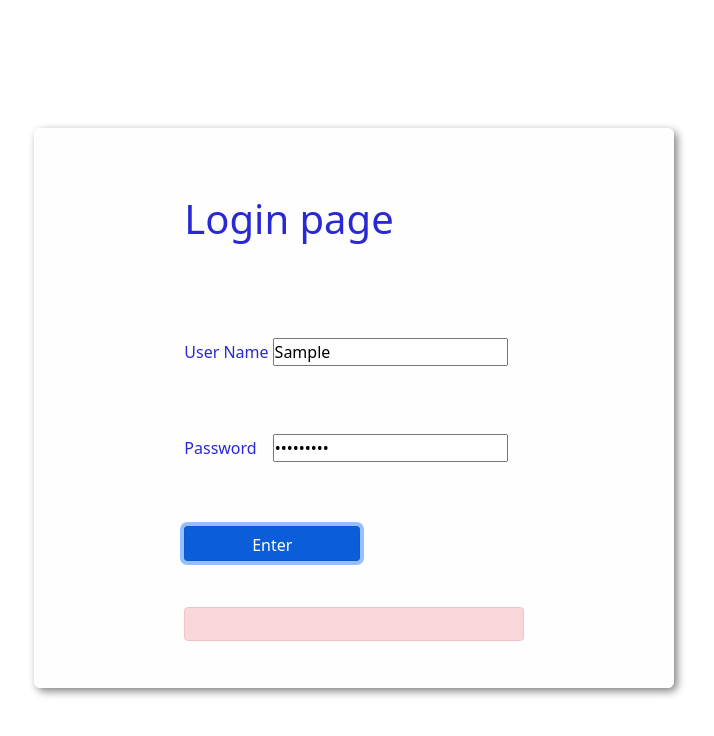
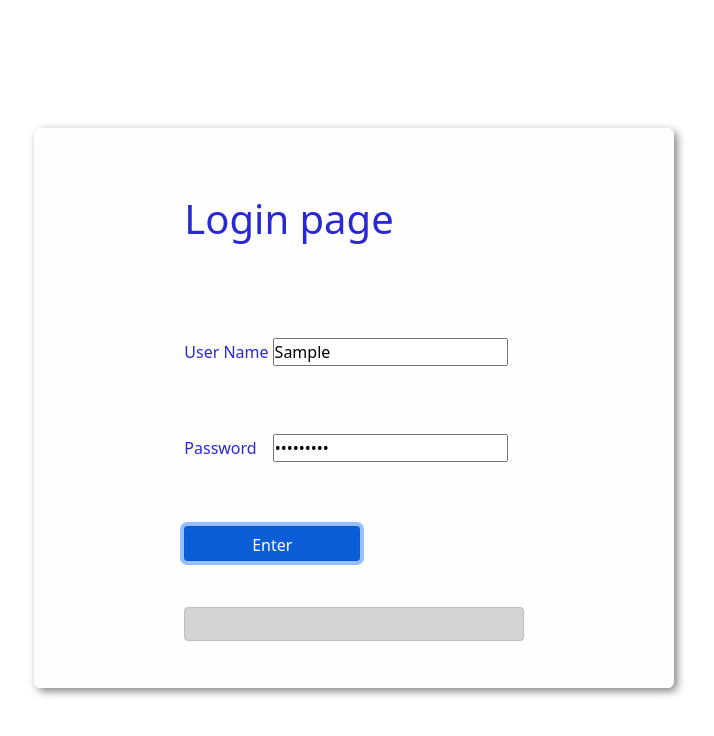
Before and after one commit to nkrpradhan/my-app, a React (Create React App) app: page / in a window 1280 px wide. Both pictures are taken after typing "Sample", "Sample123" into the empty fields and a click on the button "Enter". Shown: the top 736 px of the page, without its empty margins (286-1000 px from the left). Built offline with nearby package versions, Linux system fonts and the light colour scheme; no server answers.

Commit message:
alert style change

```diff
--- a/src/components/login/Login.js
+++ b/src/components/login/Login.js
@@ -90,7 +90,7 @@ function Login() {
           </button>
         </form>
         {error !== "" && (
-          <Alert key="danger" variant="danger">
+          <Alert key="dark" variant="dark">
             {error}
           </Alert>
         )}
```
